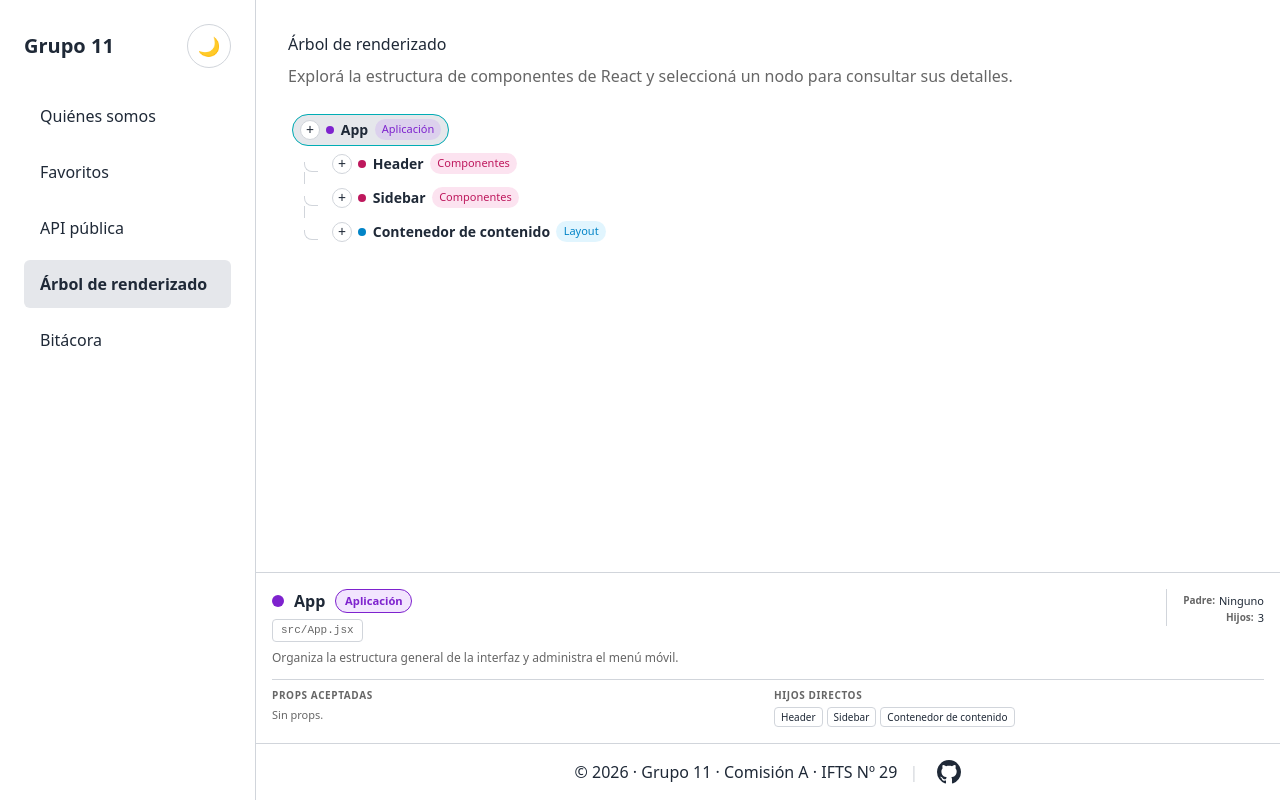
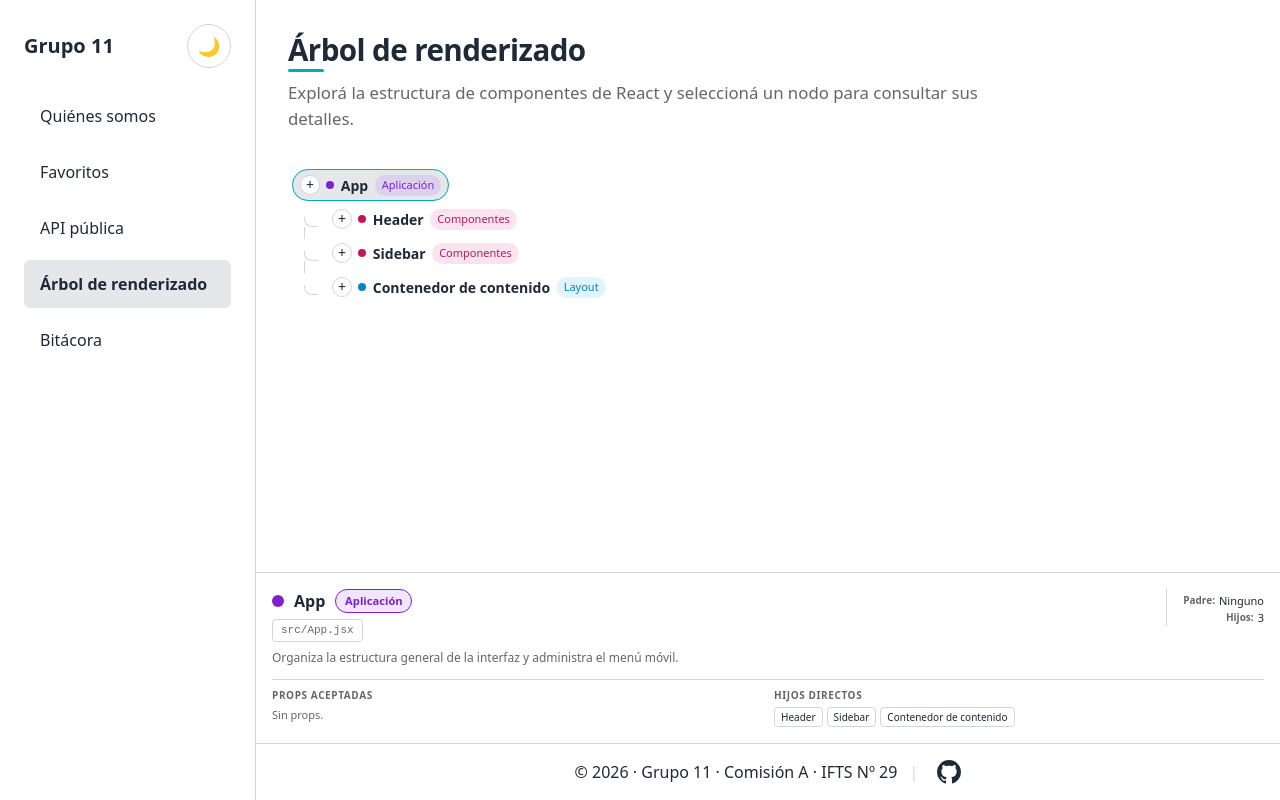
Before and after one commit to mvjhart/DSWF_TP2_2A_Grupo11, a React (Vite) app: page /arbol in a window 1280 px wide. Built offline with nearby package versions, Linux system fonts and the light colour scheme.

Commit message:
feat: agrega componente PageHeader
Se implementa su uso en Arbol.jsx

```diff
--- /dev/null
+++ b/src/components/PageHeader/PageHeader.css
@@ -0,0 +1,36 @@
+/* src/components/PageHeader/PageHeader.css */
+
+.page-header {
+  margin-bottom: clamp(1.25rem, 3vw, 2rem);
+}
+
+.page-header h1 {
+  font-size: clamp(1.5rem, 4vw, 1.85rem);
+  font-weight: 600;
+  color: var(--color-texto);
+  margin: 0 0 0.75rem 0;
+  display: inline-block;
+  position: relative;
+  letter-spacing: -0.02em;
+  line-height: 1.2;
+}
+
+/* El subrayado corto de acento por defecto */
+.page-header h1::after {
+  content: "";
+  position: absolute;
+  bottom: -4px;
+  left: 0;
+  width: clamp(28px, 6vw, 36px);
+  height: 3px;
+  background-color: var(--color-acento);
+  border-radius: 2px;
+}
+
+.page-header p:first-of-type {
+  color: var(--color-texto-suave);
+  font-size: clamp(0.95rem, 2vw, 1.05rem);
+  line-height: 1.6;
+  margin: 0;
+  max-width: 75ch;
+}
--- /dev/null
+++ b/src/components/PageHeader/PageHeader.jsx
@@ -0,0 +1,22 @@
+// src/components/PageHeader/PageHeader.jsx
+import "./PageHeader.css";
+
+export function PageHeader({
+  title,
+  description,
+  className = "",
+  baseClass = "page-header", // Permite redefinir la clase base
+  children,
+  ...props // Permite pasar id, data-attributes, onClick, etc.
+}) {
+  // Limpiamos y combinamos las clases del contenedor principal de forma prolija
+  const headerClassName = `${baseClass} ${className}`.trim();
+
+  return (
+    <header className={headerClassName} {...props}>
+      {title && <h1>{title}</h1>}
+      {description && <p>{description}</p>}
+      {children}
+    </header>
+  );
+}
--- a/src/pages/Arbol/Arbol.jsx
+++ b/src/pages/Arbol/Arbol.jsx
@@ -2,6 +2,7 @@ import { useMemo, useState } from "react";
 import ArbolNodo from "./ArbolNodo.jsx";
 import InspectorNodo from "./InspectorNodo.jsx";
 import { aplanarArbol, raiz } from "./arbolUtils.js";
+import { PageHeader } from "../../components/PageHeader/PageHeader.jsx";
 import "./Arbol.css";
 
 function Arbol() {
@@ -56,14 +57,11 @@ function Arbol() {
     <main className="arbol-pagina">
       <div className="arbol-visor">
         <div className="arbol-visor__contenido">
-          <header className="arbol-pagina__encabezado">
-            <h1>Árbol de renderizado</h1>
-            <p>
-              Explorá la estructura de componentes de React y seleccioná un nodo
-              para consultar sus detalles.
-            </p>
-          </header>
-
+          <PageHeader
+            title="Árbol de renderizado"
+            description="Explorá la estructura de componentes de React y seleccioná un nodo
+              para consultar sus detalles."
+          />
           <ul
             className="arbol-leyenda sr-only"
             aria-label="Leyenda de tipos de nodos"
```
